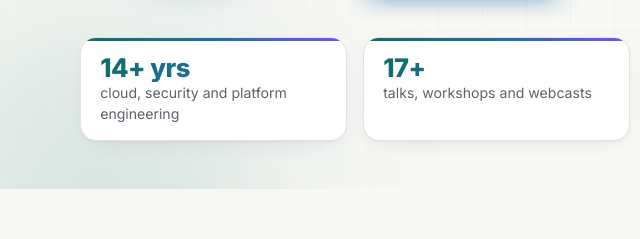
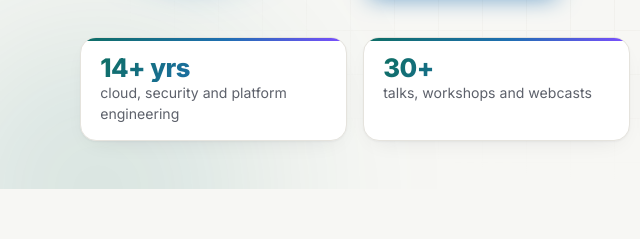
Before and after one commit to schinchli/schinchli.github.io, a plain HTML site: page index.html in a window 1280 px wide. Shown: the part 423-662 px from the top of the page, 2-642 px from the left. Drawn offline with nearby package versions, Linux system fonts and the light colour scheme.

Commit message:
content: 30+ talks, workshops and webcasts

```diff
--- a/index.html
+++ b/index.html
@@ -272,7 +272,7 @@
     </div>
     <div class="row g-3 mt-4">
       <div class="col-6 col-lg-3"><div class="stat"><div class="num">14+ yrs</div><div class="lbl">cloud, security and platform engineering</div></div></div>
-      <div class="col-6 col-lg-3"><div class="stat"><div class="num">17+</div><div class="lbl">talks, workshops and webcasts</div></div></div>
+      <div class="col-6 col-lg-3"><div class="stat"><div class="num">30+</div><div class="lbl">talks, workshops and webcasts</div></div></div>
       <div class="col-6 col-lg-3"><div class="stat"><div class="num">13 / 13</div><div class="lbl">AWS certifications · Golden Jacket</div></div></div>
       <div class="col-6 col-lg-3"><div class="stat"><div class="num">4.8 / 5</div><div class="lbl">CSAT as an AWS Authorized Instructor</div></div></div>
     </div>
```
